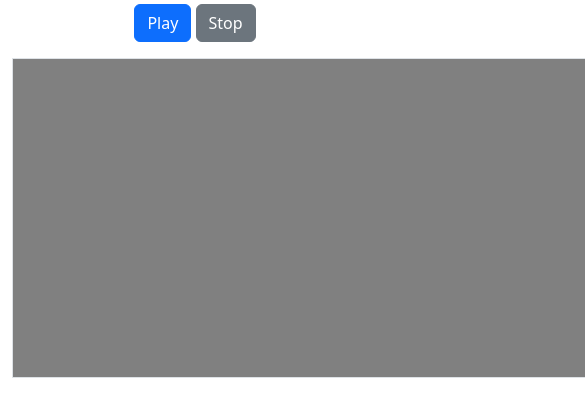
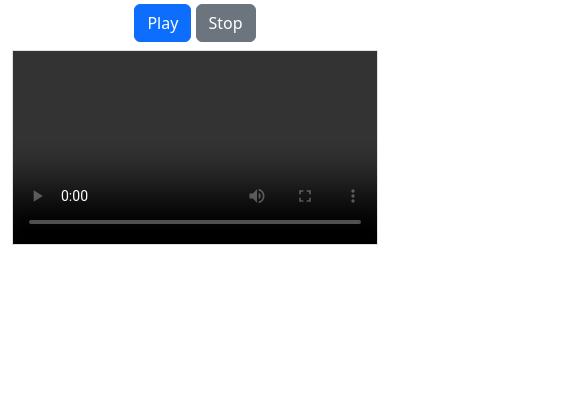
Before and after one commit to annesmithog/mycam, a plain HTML site: page index.html in a window 390 px wide. Shown: the part 45-462 px from the top of the page, 585 px wide, since content can reach past the window. Drawn offline with nearby package versions, Linux system fonts and the light colour scheme.

Commit message:
responsive

```diff
--- a/index.html
+++ b/index.html
@@ -8,8 +8,8 @@
     <link rel="stylesheet" href="style.css">
     <link href="https://cdn.jsdelivr.net/npm/bootstrap@5.3.0/dist/css/bootstrap.min.css" rel="stylesheet" integrity="sha384-9ndCyUaIbzAi2FUVXJi0CjmCapSmO7SnpJef0486qhLnuZ2cdeRhO02iuK6FUUVM" crossorigin="anonymous">
 </head>
-<body>
-    <div class="container text-center mt-2">
+<body class="container-lg">
+    <div class="text-center mt-2">
         <div class="mb-2">
             <h1 class="fs-1">Mycam</h1>
         </div>
@@ -17,9 +17,8 @@
             <button class="btn btn-primary" type="button" onclick="playVideo()">Play</button>
             <button class="btn btn-secondary" type="button" onclick="stopVideo()">Stop</button>
         </div>
-        <div class="mb-2">
-            <video class="border mt-2" id="video" width="640" height="320" autoplay></video>
-        </div>
+
+        <video class="text-center border" id="video" width="640" height="320" autoplay controls></video>
     </div>
 </body>
 </html>
--- a/main.js
+++ b/main.js
@@ -1,9 +1,35 @@
+/**
+ * サイズ変更
+ */
+let currentWidth = 1000;
+let currentHeight = 500;
+
+document.addEventListener('DOMContentLoaded', () => {
+    const video = document.getElementById('video');
+    const maxWidth = 1000;
+
+    setSize(window.innerWidth);
+
+    window.addEventListener('resize', () => {
+        setSize(window.innerWidth);
+    });
+
+    function setSize(windowWidth) {
+        currentWidth = windowWidth > maxWidth ? maxWidth : windowWidth;
+        currentHeight = currentWidth / 2;
+        video.style.width = `${currentWidth}px`;
+        video.style.height = `${currentHeight}px`;
+    }
+});
+
+/**
+ * カメラ
+ */
 let stream;
-const video = document.getElementById('video');
 
 async function playVideo() {
     stream = await getDeviceStream({
-        video: { width: 640, height: 320 },
+        video: { width: currentWidth, height: currentHeight },
         audio: false
     });
     video.srcObject = stream;
--- a/style.css
+++ b/style.css
@@ -1,3 +1,5 @@
 #video {
     background-color: gray;
+    margin: 0 auto;
+    max-width: 100%;
 }
```
